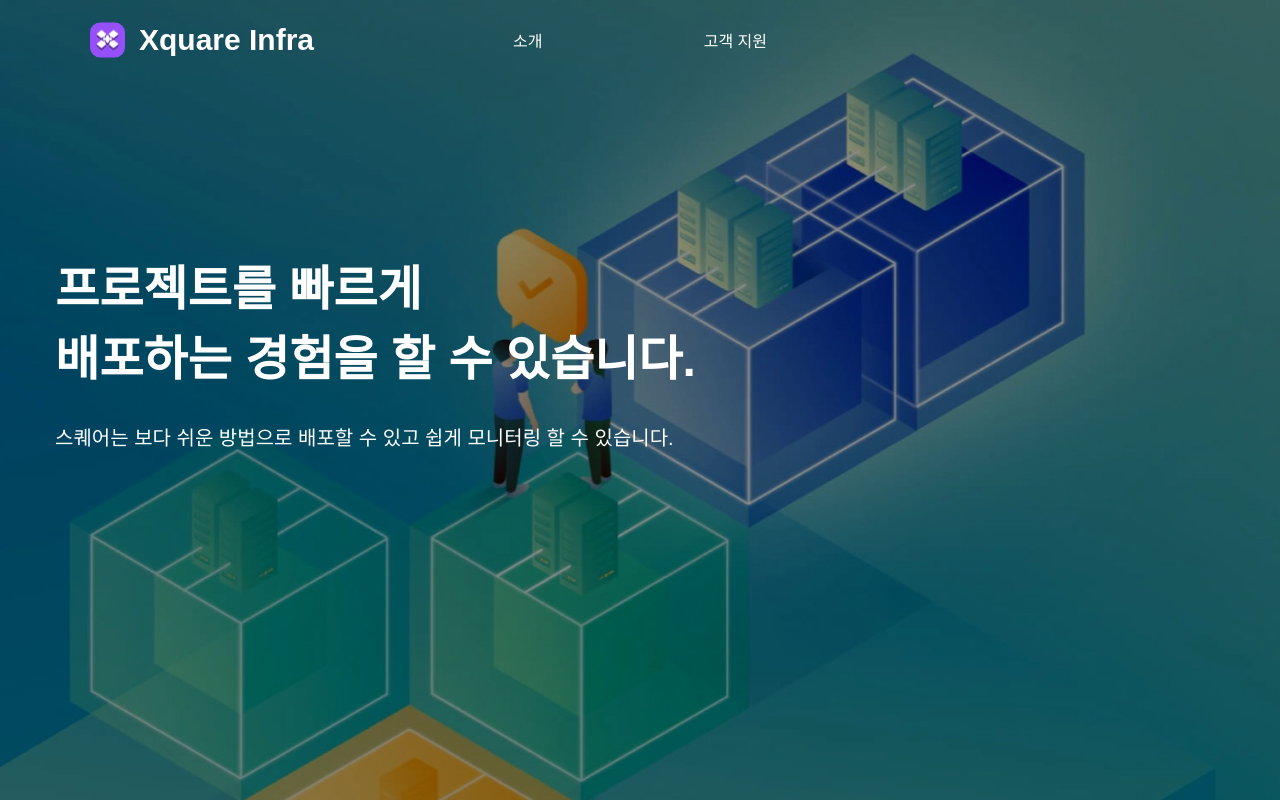
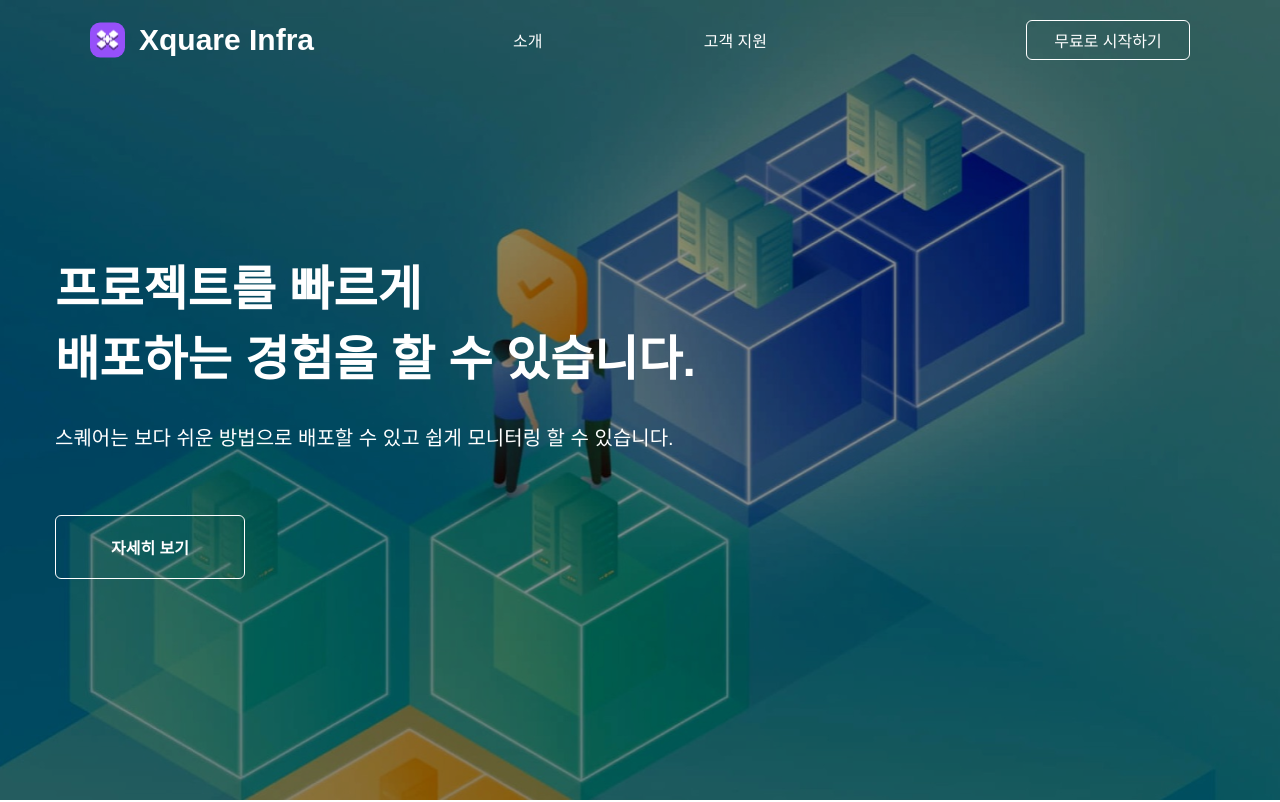
Before and after one commit to team-xquare/xquare-infra-frontend, a React (Vite) app: page / in a window 1280 px wide. Shown: the top 802 px of the page. Built offline with nearby package versions, Linux system fonts and the light colour scheme; a web font is replaced by a local one.

Commit message:
create :: Button

```diff
--- a/src/components/Main/firstContainer.tsx
+++ b/src/components/Main/firstContainer.tsx
@@ -1,6 +1,6 @@
 import styled from '@emotion/styled';
 import MainImg from '@/assets/Main.svg';
-// import { Button } from '../common/Button';
+import { Button } from '../common/Button';
 
 export const FirstContainer = () => {
   return (
@@ -15,9 +15,9 @@ export const FirstContainer = () => {
           배포하는 경험을 할 수 있습니다.
         </div>
         <div>스퀘어는 보다 쉬운 방법으로 배포할 수 있고 쉽게 모니터링 할 수 있습니다.</div>
-        {/* <Button width={190} height={64} buttonColor="white" buttonStyle="ghost" onClick={() => console.log('click!!')}>
+        <Button width={190} height={64} buttonColor="white" buttonStyle="ghost" onClick={() => console.log('click!!')}>
           자세히 보기
-        </Button> */}
+        </Button>
       </MainContainer>
     </Container>
   );
--- /dev/null
+++ b/src/components/common/Button.tsx
@@ -0,0 +1,63 @@
+import { ReactNode } from 'react';
+import styled from '@emotion/styled';
+
+type ButtonStyleType = 'solid' | 'ghost';
+type ButtonColorType = 'black' | 'white';
+
+type ButtonPropsType = {
+  buttonStyle: ButtonStyleType;
+  buttonColor: ButtonColorType;
+  width: number;
+  height: number;
+  children: ReactNode;
+  isBold?: boolean;
+  font?: number;
+  onClick: () => void;
+};
+
+export const Button = ({
+  buttonStyle,
+  buttonColor,
+  width,
+  height,
+  children,
+  onClick,
+  font = 16,
+  isBold = false,
+}: ButtonPropsType) => {
+  return (
+    <Wrapper
+      width={width}
+      height={height}
+      buttonStyle={buttonStyle}
+      buttonColor={buttonColor}
+      onClick={onClick}
+      font={font}
+      isBold={isBold}
+    >
+      {children}
+    </Wrapper>
+  );
+};
+
+const Wrapper = styled.div<Omit<ButtonPropsType, 'children' | 'onClick'>>`
+  cursor: pointer;
+  width: ${({ width }) => width + 'px'};
+  height: ${({ height }) => height + 'px'};
+  display: flex;
+  justify-content: center;
+  align-items: center;
+  border-radius: 6px;
+  transition: 0.2s linear;
+  font-size: ${({ font }) => `${font}px`};
+  font-weight: ${({ isBold }) => (isBold ? 700 : 500)};
+  color: ${({ buttonColor, buttonStyle }) =>
+    buttonStyle === 'ghost' ? buttonColor : buttonColor === 'black' ? 'white' : 'black'};
+  border: 1px ${({ buttonColor }) => buttonColor} solid;
+  background-color: ${({ buttonColor, buttonStyle }) => (buttonStyle === 'ghost' ? 'rgba(0,0,0,0)' : buttonColor)};
+  &:hover {
+    color: ${({ buttonColor, buttonStyle }) =>
+      buttonStyle === 'ghost' ? (buttonColor === 'black' ? 'white' : 'black') : buttonColor};
+    background-color: ${({ buttonColor, buttonStyle }) => (buttonStyle === 'ghost' ? buttonColor : 'rgba(0,0,0,0)')};
+  }
+`;
--- a/src/components/common/header/index.tsx
+++ b/src/components/common/header/index.tsx
@@ -1,7 +1,7 @@
 import styled from '@emotion/styled';
 import LogoImg from '@/assets/Logo.svg';
 import { useEffect, useState } from 'react';
-// import { Button } from '@/components/common/Button';
+import { Button } from '@/components/common/Button';
 import { useLocation } from 'react-router-dom';
 import { css } from '@emotion/react';
 
@@ -36,7 +36,7 @@ export const Header = () => {
               <span>고객 지원</span>
             </Center>
             <RightSide>
-              {/* <Button
+              <Button
                 width={164}
                 height={40}
                 buttonStyle="ghost"
@@ -46,7 +46,7 @@ export const Header = () => {
                 }}
               >
                 무료로 시작하기
-              </Button> */}
+              </Button>
             </RightSide>
           </>
         )}
--- a/src/pages/Main.tsx
+++ b/src/pages/Main.tsx
@@ -2,7 +2,7 @@ import styled from '@emotion/styled';
 import { FirstContainer } from '@/components/Main/firstContainer';
 import { SecondContainer } from '@/components/Main/secondContainer';
 import { ThirdContainer } from '@/components/Main/thirdContainer';
-// import { Button } from '@/components/common/Button';
+import { Button } from '@/components/common/Button';
 
 export const Main = () => {
   return (
@@ -16,9 +16,9 @@ export const Main = () => {
           대마고 학생이라면 <b>‘스퀘어 인프라’</b> 를<br />
           <b>무료</b>로 사용할 수 있습니다.
         </div>
-        {/* <Button width={188} height={56} buttonColor="white" buttonStyle="solid" onClick={() => console.log('click!!')}>
+        <Button width={188} height={56} buttonColor="white" buttonStyle="solid" onClick={() => console.log('click!!')}>
           무료로 사용하기
-        </Button> */}
+        </Button>
       </SubFooter>
     </Wrapper>
   );
```
